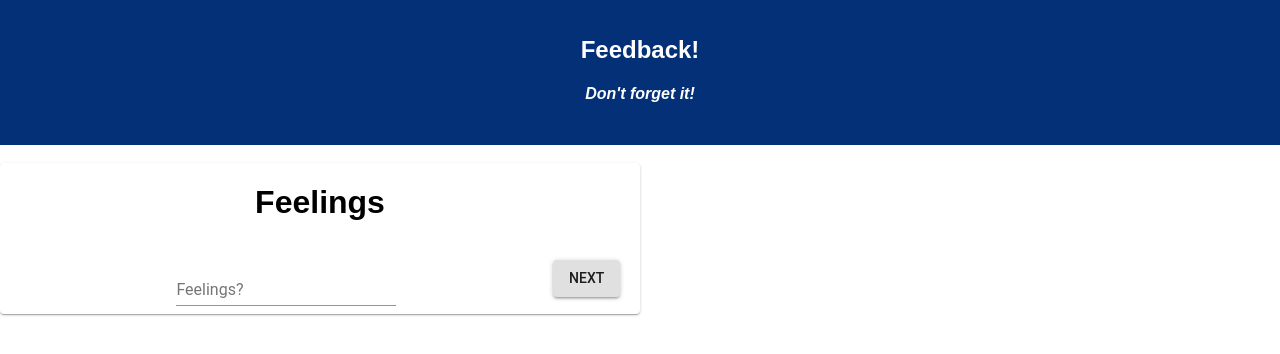
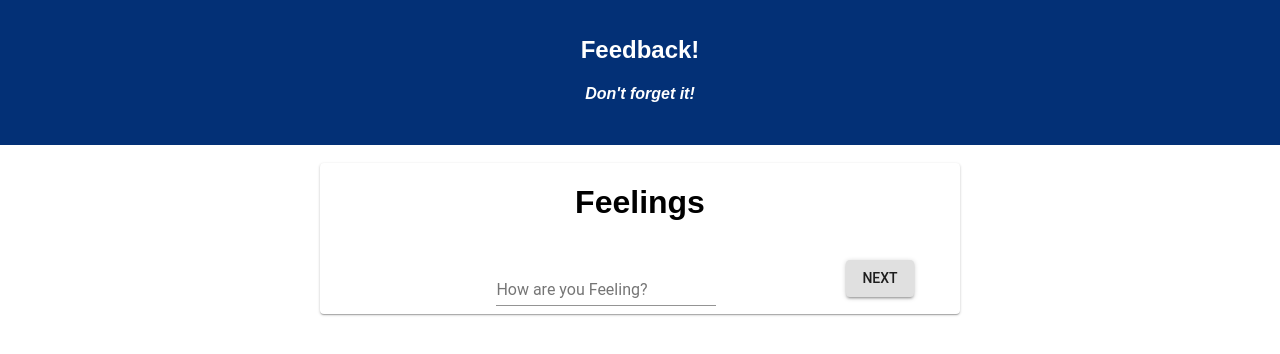
Before and after one commit to bodecci/weekend-feedback-form, a React (Create React App) app: page / in a window 1280 px wide. Shown: the top 354 px of the page. Built offline with nearby package versions, Linux system fonts and the light colour scheme.

Commit message:
when next is clisked, takes you to the next form to fill.

```diff
--- a/src/components/App/App.css
+++ b/src/components/App/App.css
@@ -16,3 +16,8 @@
 .App-intro {
   font-size: large;
 }
+
+.gridContainer{
+  align-items: center;
+  justify-items: center;
+}
--- a/src/components/Feelings/Feelings.js
+++ b/src/components/Feelings/Feelings.js
@@ -1,6 +1,6 @@
 import React, { Component } from 'react';
 import { connect } from 'react-redux';
-import '../App/App.css';
+import './../App/App.css';
 
 import { Card, TextField, Button, Grid } from '@material-ui/core';
 
@@ -13,7 +13,22 @@ class Feelings extends Component {
         }
     }
 
+    // change the value of feelings to what the user entered
+    handleChange = (event) => {
+        console.log('value is: ', event.target.value);
+        this.setState({
+            feelings: event.target.value
+        })
+
+    }
+
+    // dispatch the feeling that was entered to the redux store.
+    // then move to the next page.
      nextPage = () => {
+        this.props.dispatch({
+            type: 'SET_FEELING',
+            payload: this.state.feelings
+        })
         this.props.history.push('/understanding')
 
     }
@@ -21,22 +36,22 @@ class Feelings extends Component {
 
     render(){
         return (
-            <div conatiner justify="center">
-                <Grid>
+            <div>
+                <Grid container justify="center">
                     <Grid item xs={6}>
                         <Card>
                             <h1>Feelings</h1>
                             <Grid container justify="center" alignItems="center">
-                            <Grid item xs={10}>
+                            <Grid item xs={9}>
                             <TextField
                             id="name"
-                            label="Feelings?"
+                            label="How are you Feeling?"
                             onChange={this.handleChange}
                             margin="normal"
                             type="number" />
                             </Grid>
                             <Grid>
-                                <Button variant="raised" onClick={this.handleClick}>Next</Button>
+                                <Button variant="raised" onClick={this.nextPage}>Next</Button>
                             </Grid>
                             </Grid>
                         </Card>
```
